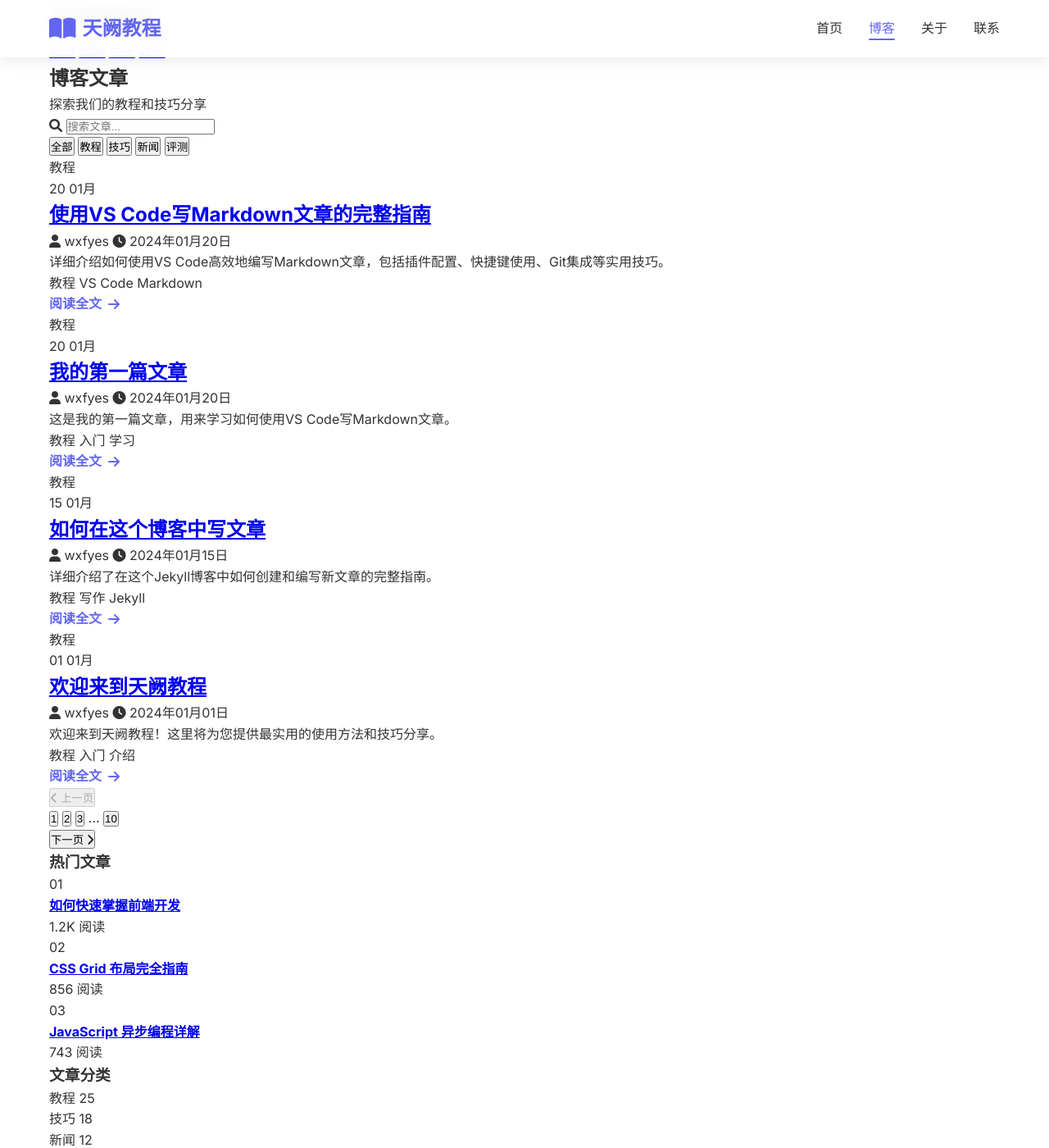
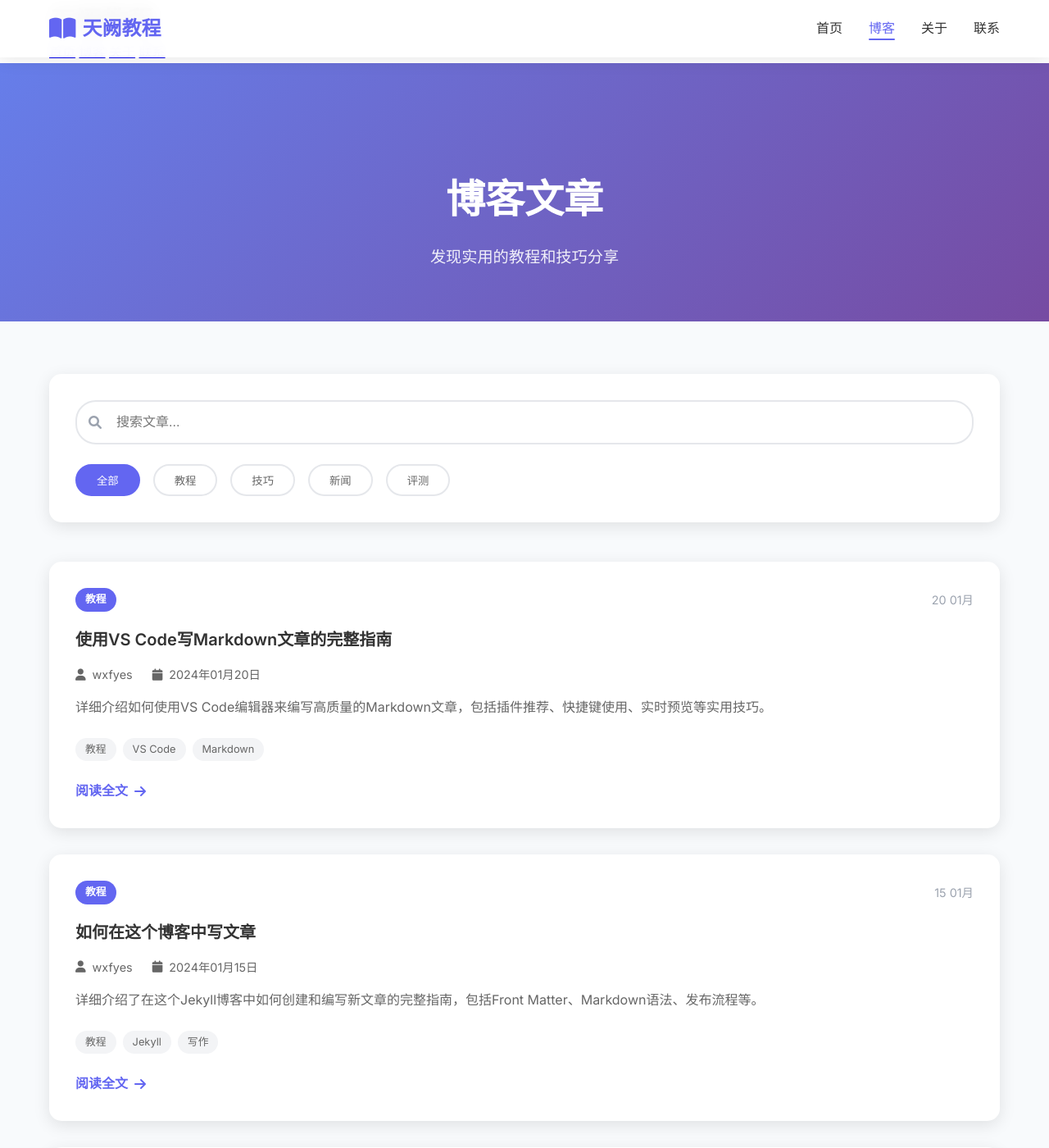
Before and after one commit to wxfyes/tianqueblog, a Jekyll site: the page built from blog.html, in a window 1280 px wide and 1400 px high. Shown: the whole window at 82% size. Built offline with Jekyll 4.4.1, drawn with Linux system fonts in a browser that asks for light colours; some of the changed text lies outside the part shown.

Commit message:
Update blog.html

```diff
--- a/blog.html
+++ b/blog.html
@@ -8,10 +8,216 @@ title: 博客 - 天阙教程
 <head>
     <meta charset="UTF-8">
     <meta name="viewport" content="width=device-width, initial-scale=1.0">
-    <title>{{ page.title }}</title>
-    <link rel="stylesheet" href="{{ '/assets/css/style.css' | relative_url }}">
+    <title>博客文章 - 天阙教程</title>
+    <link rel="stylesheet" href="assets/css/style.css">
     <link href="https://fonts.googleapis.com/css2?family=Inter:wght@300;400;500;600;700&display=swap" rel="stylesheet">
     <link rel="stylesheet" href="https://cdnjs.cloudflare.com/ajax/libs/font-awesome/6.0.0/css/all.min.css">
+    <style>
+        /* 博客页面特定样式 */
+        .blog-header {
+            background: linear-gradient(135deg, #667eea 0%, #764ba2 100%);
+            padding: 8rem 0 4rem;
+            color: white;
+            text-align: center;
+        }
+
+        .blog-header h1 {
+            font-size: 3rem;
+            margin-bottom: 1rem;
+        }
+
+        .blog-header p {
+            font-size: 1.2rem;
+            opacity: 0.9;
+        }
+
+        .blog-content {
+            padding: 4rem 0;
+            background: #f8fafc;
+        }
+
+        .search-filters {
+            background: white;
+            padding: 2rem;
+            border-radius: 15px;
+            box-shadow: 0 5px 20px rgba(0, 0, 0, 0.1);
+            margin-bottom: 3rem;
+        }
+
+        .search-box {
+            position: relative;
+            margin-bottom: 1.5rem;
+        }
+
+        .search-box input {
+            width: 100%;
+            padding: 1rem 1rem 1rem 3rem;
+            border: 2px solid #e5e7eb;
+            border-radius: 25px;
+            font-size: 1rem;
+            transition: border-color 0.3s ease;
+        }
+
+        .search-box input:focus {
+            outline: none;
+            border-color: #6366f1;
+        }
+
+        .search-box i {
+            position: absolute;
+            left: 1rem;
+            top: 50%;
+            transform: translateY(-50%);
+            color: #9ca3af;
+        }
+
+        .filter-buttons {
+            display: flex;
+            gap: 1rem;
+            flex-wrap: wrap;
+        }
+
+        .filter-btn {
+            padding: 0.5rem 1.5rem;
+            border: 2px solid #e5e7eb;
+            background: white;
+            color: #666;
+            border-radius: 20px;
+            cursor: pointer;
+            transition: all 0.3s ease;
+            font-weight: 500;
+        }
+
+        .filter-btn:hover,
+        .filter-btn.active {
+            background: #6366f1;
+            color: white;
+            border-color: #6366f1;
+        }
+
+        .blog-posts {
+            display: flex;
+            flex-direction: column;
+            gap: 2rem;
+        }
+
+        .blog-post {
+            background: white;
+            border-radius: 15px;
+            padding: 2rem;
+            box-shadow: 0 5px 20px rgba(0, 0, 0, 0.1);
+            transition: transform 0.3s ease, box-shadow 0.3s ease;
+        }
+
+        .blog-post:hover {
+            transform: translateY(-5px);
+            box-shadow: 0 10px 30px rgba(0, 0, 0, 0.15);
+        }
+
+        .post-header {
+            display: flex;
+            justify-content: space-between;
+            align-items: center;
+            margin-bottom: 1rem;
+        }
+
+        .post-category {
+            background: #6366f1;
+            color: white;
+            padding: 0.25rem 0.75rem;
+            border-radius: 15px;
+            font-size: 0.8rem;
+            font-weight: 600;
+        }
+
+        .post-date {
+            color: #9ca3af;
+            font-size: 0.9rem;
+        }
+
+        .post-title {
+            font-size: 1.5rem;
+            font-weight: 600;
+            color: #333;
+            margin-bottom: 1rem;
+            line-height: 1.4;
+        }
+
+        .post-title a {
+            color: inherit;
+            text-decoration: none;
+            transition: color 0.3s ease;
+        }
+
+        .post-title a:hover {
+            color: #6366f1;
+        }
+
+        .post-meta {
+            display: flex;
+            gap: 1.5rem;
+            margin-bottom: 1rem;
+            color: #666;
+            font-size: 0.9rem;
+        }
+
+        .post-meta span {
+            display: flex;
+            align-items: center;
+            gap: 0.5rem;
+        }
+
+        .post-excerpt {
+            color: #666;
+            line-height: 1.6;
+            margin-bottom: 1.5rem;
+        }
+
+        .post-tags {
+            display: flex;
+            gap: 0.5rem;
+            margin-bottom: 1.5rem;
+            flex-wrap: wrap;
+        }
+
+        .post-tag {
+            background: #f3f4f6;
+            color: #666;
+            padding: 0.25rem 0.75rem;
+            border-radius: 15px;
+            font-size: 0.8rem;
+        }
+
+        .read-more {
+            color: #6366f1;
+            text-decoration: none;
+            font-weight: 600;
+            display: inline-flex;
+            align-items: center;
+            gap: 0.5rem;
+            transition: gap 0.3s ease;
+        }
+
+        .read-more:hover {
+            gap: 0.75rem;
+        }
+
+        @media (max-width: 768px) {
+            .blog-header h1 {
+                font-size: 2rem;
+            }
+
+            .filter-buttons {
+                justify-content: center;
+            }
+
+            .post-header {
+                flex-direction: column;
+                align-items: flex-start;
+                gap: 0.5rem;
+            }
+        }
+    </style>
 </head>
 <body>
     <!-- 导航栏 -->
@@ -25,9 +231,9 @@ title: 博客 - 天阙教程
             </div>
             <ul class="nav-menu">
                 <li><a href="/" class="nav-link">首页</a></li>
-                <li><a href="/blog" class="nav-link active">博客</a></li>
-                <li><a href="/about" class="nav-link">关于</a></li>
-                <li><a href="/contact" class="nav-link">联系</a></li>
+                <li><a href="/blog.html" class="nav-link active">博客</a></li>
+                <li><a href="/about.html" class="nav-link">关于</a></li>
+                <li><a href="/contact.html" class="nav-link">联系</a></li>
             </ul>
             <div class="nav-toggle">
                 <span class="bar"></span>
@@ -37,24 +243,24 @@ title: 博客 - 天阙教程
         </div>
     </nav>
 
-    <!-- 页面标题 -->
-    <section class="page-header">
+    <!-- 博客头部 -->
+    <section class="blog-header">
         <div class="container">
             <h1>博客文章</h1>
-            <p>探索我们的教程和技巧分享</p>
+            <p>发现实用的教程和技巧分享</p>
         </div>
     </section>
 
+    <!-- 博客内容 -->
+    <section class="blog-content">
+        <div class="container">
             <!-- 搜索和筛选 -->
-    <section class="blog-filters">
-        <div class="container">
-            <div class="filters-container">
+            <div class="search-filters">
                 <div class="search-box">
                     <i class="fas fa-search"></i>
                     <input type="text" placeholder="搜索文章..." id="searchInput">
                 </div>
-
-                <div class="category-filters">
+                <div class="filter-buttons">
                     <button class="filter-btn active" data-category="all">全部</button>
                     <button class="filter-btn" data-category="教程">教程</button>
                     <button class="filter-btn" data-category="技巧">技巧</button>
@@ -62,171 +268,83 @@ title: 博客 - 天阙教程
                     <button class="filter-btn" data-category="评测">评测</button>
                 </div>
             </div>
+
+            <!-- 文章列表 -->
+            <div class="blog-posts" id="blogPosts">
+                <article class="blog-post" data-category="教程">
+                    <div class="post-header">
+                        <span class="post-category">教程</span>
+                        <span class="post-date">20 01月</span>
                     </div>
-    </section>
+                    <h2 class="post-title">
+                        <a href="/blog.html">使用VS Code写Markdown文章的完整指南</a>
+                    </h2>
+                    <div class="post-meta">
+                        <span><i class="fas fa-user"></i> wxfyes</span>
+                        <span><i class="fas fa-calendar"></i> 2024年01月20日</span>
+                    </div>
+                    <p class="post-excerpt">
+                        详细介绍如何使用VS Code编辑器来编写高质量的Markdown文章，包括插件推荐、快捷键使用、实时预览等实用技巧。
+                    </p>
+                    <div class="post-tags">
+                        <span class="post-tag">教程</span>
+                        <span class="post-tag">VS Code</span>
+                        <span class="post-tag">Markdown</span>
+                    </div>
+                    <a href="/blog.html" class="read-more">
+                        阅读全文 <i class="fas fa-arrow-right"></i>
+                    </a>
+                </article>
 
-    <!-- 博客文章列表 -->
-    <section class="blog-content">
-        <div class="container">
-            <div class="blog-grid" id="blogGrid">
-                {% for post in site.posts %}
-                <article class="blog-card" data-category="{{ post.category | default: '教程' }}">
-                    <div class="blog-image">
-                        <div class="blog-category">{{ post.category | default: '教程' }}</div>
-                        <div class="blog-date">
-                            <span class="day">{{ post.date | date: "%d" }}</span>
-                            <span class="month">{{ post.date | date: "%m月" }}</span>
+                <article class="blog-post" data-category="教程">
+                    <div class="post-header">
+                        <span class="post-category">教程</span>
+                        <span class="post-date">15 01月</span>
                     </div>
+                    <h2 class="post-title">
+                        <a href="/blog.html">如何在这个博客中写文章</a>
+                    </h2>
+                    <div class="post-meta">
+                        <span><i class="fas fa-user"></i> wxfyes</span>
+                        <span><i class="fas fa-calendar"></i> 2024年01月15日</span>
                     </div>
+                    <p class="post-excerpt">
+                        详细介绍了在这个Jekyll博客中如何创建和编写新文章的完整指南，包括Front Matter、Markdown语法、发布流程等。
+                    </p>
+                    <div class="post-tags">
+                        <span class="post-tag">教程</span>
+                        <span class="post-tag">Jekyll</span>
+                        <span class="post-tag">写作</span>
+                    </div>
+                    <a href="/blog.html" class="read-more">
+                        阅读全文 <i class="fas fa-arrow-right"></i>
+                    </a>
+                </article>
 
-                    <div class="blog-content">
-                        <h2 class="blog-title">
-                            <a href="{{ post.url }}">{{ post.title }}</a>
+                <article class="blog-post" data-category="技巧">
+                    <div class="post-header">
+                        <span class="post-category">技巧</span>
+                        <span class="post-date">10 01月</span>
+                    </div>
+                    <h2 class="post-title">
+                        <a href="/blog.html">提高工作效率的10个实用技巧</a>
                     </h2>
-
-                        <div class="blog-meta">
-                            <span class="blog-author">
-                                <i class="fas fa-user"></i>
-                                {{ post.author | default: site.author }}
-                            </span>
-                            <span class="blog-time">
-                                <i class="fas fa-clock"></i>
-                                {{ post.date | date: "%Y年%m月%d日" }}
-                            </span>
+                    <div class="post-meta">
+                        <span><i class="fas fa-user"></i> wxfyes</span>
+                        <span><i class="fas fa-calendar"></i> 2024年01月10日</span>
                     </div>
-
-                        <p class="blog-excerpt">{{ post.excerpt | strip_html | truncate: 150 }}</p>
-
-                        <div class="blog-tags">
-                            {% if post.tags %}
-                                {% for tag in post.tags limit:3 %}
-                                <span class="tag">{{ tag }}</span>
-                                {% endfor %}
-                            {% endif %}
+                    <p class="post-excerpt">
+                        分享10个经过实践验证的工作效率提升技巧，帮助你更好地管理时间、提高专注力和工作质量。
+                    </p>
+                    <div class="post-tags">
+                        <span class="post-tag">技巧</span>
+                        <span class="post-tag">效率</span>
+                        <span class="post-tag">时间管理</span>
                     </div>
-
-                        <a href="{{ post.url }}" class="read-more">
-                            阅读全文
-                            <i class="fas fa-arrow-right"></i>
+                    <a href="/blog.html" class="read-more">
+                        阅读全文 <i class="fas fa-arrow-right"></i>
                     </a>
-                    </div>
                 </article>
-                {% endfor %}
-            </div>
-
-            <!-- 分页 -->
-            <div class="pagination" id="pagination">
-                <button class="page-btn prev" disabled>
-                    <i class="fas fa-chevron-left"></i>
-                    上一页
-                </button>
-
-                <div class="page-numbers">
-                    <button class="page-btn active">1</button>
-                    <button class="page-btn">2</button>
-                    <button class="page-btn">3</button>
-                    <span class="page-dots">...</span>
-                    <button class="page-btn">10</button>
-                </div>
-
-                <button class="page-btn next">
-                    下一页
-                    <i class="fas fa-chevron-right"></i>
-                </button>
-            </div>
-        </div>
-    </section>
-
-    <!-- 侧边栏 -->
-    <aside class="blog-sidebar">
-        <div class="container">
-            <div class="sidebar-content">
-                <!-- 热门文章 -->
-                <div class="sidebar-widget">
-                    <h3>热门文章</h3>
-                    <div class="popular-posts">
-                        <div class="popular-post">
-                            <div class="post-number">01</div>
-                            <div class="post-info">
-                                <h4><a href="#">如何快速掌握前端开发</a></h4>
-                                <span class="post-views">1.2K 阅读</span>
-                            </div>
-                        </div>
-
-                        <div class="popular-post">
-                            <div class="post-number">02</div>
-                            <div class="post-info">
-                                <h4><a href="#">CSS Grid 布局完全指南</a></h4>
-                                <span class="post-views">856 阅读</span>
-                            </div>
-                        </div>
-
-                        <div class="popular-post">
-                            <div class="post-number">03</div>
-                            <div class="post-info">
-                                <h4><a href="#">JavaScript 异步编程详解</a></h4>
-                                <span class="post-views">743 阅读</span>
-                            </div>
-                        </div>
-                    </div>
-                </div>
-
-                <!-- 分类统计 -->
-                <div class="sidebar-widget">
-                    <h3>文章分类</h3>
-                    <div class="category-stats">
-                        <div class="category-item">
-                            <span class="category-name">教程</span>
-                            <span class="category-count">25</span>
-                        </div>
-                        <div class="category-item">
-                            <span class="category-name">技巧</span>
-                            <span class="category-count">18</span>
-                        </div>
-                        <div class="category-item">
-                            <span class="category-name">新闻</span>
-                            <span class="category-count">12</span>
-                        </div>
-                        <div class="category-item">
-                            <span class="category-name">评测</span>
-                            <span class="category-count">8</span>
-                        </div>
-                    </div>
-                </div>
-
-                <!-- 标签云 -->
-                <div class="sidebar-widget">
-                    <h3>热门标签</h3>
-                    <div class="tag-cloud">
-                        <span class="tag">JavaScript</span>
-                        <span class="tag">CSS</span>
-                        <span class="tag">HTML</span>
-                        <span class="tag">React</span>
-                        <span class="tag">Vue</span>
-                        <span class="tag">Node.js</span>
-                        <span class="tag">Python</span>
-                        <span class="tag">Git</span>
-                        <span class="tag">Docker</span>
-                        <span class="tag">Linux</span>
-                    </div>
-                </div>
-            </div>
-        </div>
-    </aside>
-
-    <!-- 订阅区域 -->
-    <section class="newsletter">
-        <div class="container">
-            <div class="newsletter-content">
-                <h2>订阅我们的更新</h2>
-                <p>获取最新的教程和技巧，不错过任何精彩内容</p>
-                <form class="newsletter-form">
-                    <input type="email" placeholder="输入您的邮箱地址" required>
-                    <button type="submit" class="btn btn-primary">
-                        <i class="fas fa-paper-plane"></i>
-                        订阅
-                    </button>
-                </form>
             </div>
         </div>
     </section>
@@ -239,7 +357,7 @@ title: 博客 - 天阙教程
                     <h3>天阙教程</h3>
                     <p>分享实用的使用方法和技巧，让学习变得更简单</p>
                     <div class="social-links">
-                        <a href="https://github.com/{{ site.github_username }}" target="_blank">
+                        <a href="https://github.com/wxfyes" target="_blank">
                             <i class="fab fa-github"></i>
                         </a>
                         <a href="#" target="_blank">
@@ -254,9 +372,9 @@ title: 博客 - 天阙教程
                     <h4>快速链接</h4>
                     <ul>
                         <li><a href="/">首页</a></li>
-                        <li><a href="/blog">博客</a></li>
-                        <li><a href="/about">关于</a></li>
-                        <li><a href="/contact">联系</a></li>
+                        <li><a href="/blog.html">博客</a></li>
+                        <li><a href="/about.html">关于</a></li>
+                        <li><a href="/contact.html">联系</a></li>
                     </ul>
                 </div>
                 <div class="footer-section">
@@ -286,59 +404,53 @@ title: 博客 - 天阙教程
         </div>
     </footer>
 
-    <script src="{{ '/assets/js/main.js' | relative_url }}"></script>
+    <script src="assets/js/main.js"></script>
     <script>
+        // 搜索和筛选功能
+        document.addEventListener('DOMContentLoaded', function() {
+            const searchInput = document.getElementById('searchInput');
+            const filterButtons = document.querySelectorAll('.filter-btn');
+            const blogPosts = document.querySelectorAll('.blog-post');
+
             // 搜索功能
-        document.getElementById('searchInput').addEventListener('input', function() {
+            searchInput.addEventListener('input', function() {
                 const searchTerm = this.value.toLowerCase();
-            const blogCards = document.querySelectorAll('.blog-card');
+                filterPosts();
+            });
 
-            blogCards.forEach(card => {
-                const title = card.querySelector('.blog-title').textContent.toLowerCase();
-                const excerpt = card.querySelector('.blog-excerpt').textContent.toLowerCase();
-
-                if (title.includes(searchTerm) || excerpt.includes(searchTerm)) {
-                    card.style.display = 'block';
-                } else {
-                    card.style.display = 'none';
-                }
+            // 筛选功能
+            filterButtons.forEach(button => {
+                button.addEventListener('click', function() {
+                    // 移除所有活动状态
+                    filterButtons.forEach(btn => btn.classList.remove('active'));
+                    // 添加当前活动状态
+                    this.classList.add('active');
+                    filterPosts();
                 });
             });
 
-        // 分类筛选
-        document.querySelectorAll('.filter-btn').forEach(btn => {
-            btn.addEventListener('click', function() {
-                // 移除所有活动状态
-                document.querySelectorAll('.filter-btn').forEach(b => b.classList.remove('active'));
-                // 添加当前活动状态
-                this.classList.add('active');
+            function filterPosts() {
+                const searchTerm = searchInput.value.toLowerCase();
+                const activeCategory = document.querySelector('.filter-btn.active').dataset.category;
 
-                const category = this.getAttribute('data-category');
-                const blogCards = document.querySelectorAll('.blog-card');
+                blogPosts.forEach(post => {
+                    const title = post.querySelector('.post-title').textContent.toLowerCase();
+                    const excerpt = post.querySelector('.post-excerpt').textContent.toLowerCase();
+                    const category = post.dataset.category;
+                    const tags = Array.from(post.querySelectorAll('.post-tag')).map(tag => tag.textContent.toLowerCase());
 
-                blogCards.forEach(card => {
-                    if (category === 'all' || card.getAttribute('data-category') === category) {
-                        card.style.display = 'block';
+                    const matchesSearch = title.includes(searchTerm) ||
+                                        excerpt.includes(searchTerm) ||
+                                        tags.some(tag => tag.includes(searchTerm));
+                    const matchesCategory = activeCategory === 'all' || category === activeCategory;
+
+                    if (matchesSearch && matchesCategory) {
+                        post.style.display = 'block';
                     } else {
-                        card.style.display = 'none';
+                        post.style.display = 'none';
                     }
                 });
-            });
-        });
-
-        // 分页功能
-        document.querySelectorAll('.page-btn').forEach(btn => {
-            btn.addEventListener('click', function() {
-                if (this.classList.contains('prev') || this.classList.contains('next')) {
-                    // 处理上一页/下一页逻辑
-                    console.log('Navigate to:', this.classList.contains('prev') ? 'previous' : 'next');
-                } else {
-                    // 移除所有活动状态
-                    document.querySelectorAll('.page-btn').forEach(b => b.classList.remove('active'));
-                    // 添加当前活动状态
-                    this.classList.add('active');
             }
-            });
         });
     </script>
 </body>
```
Lines whose indentation alone changed are shown as unchanged.
